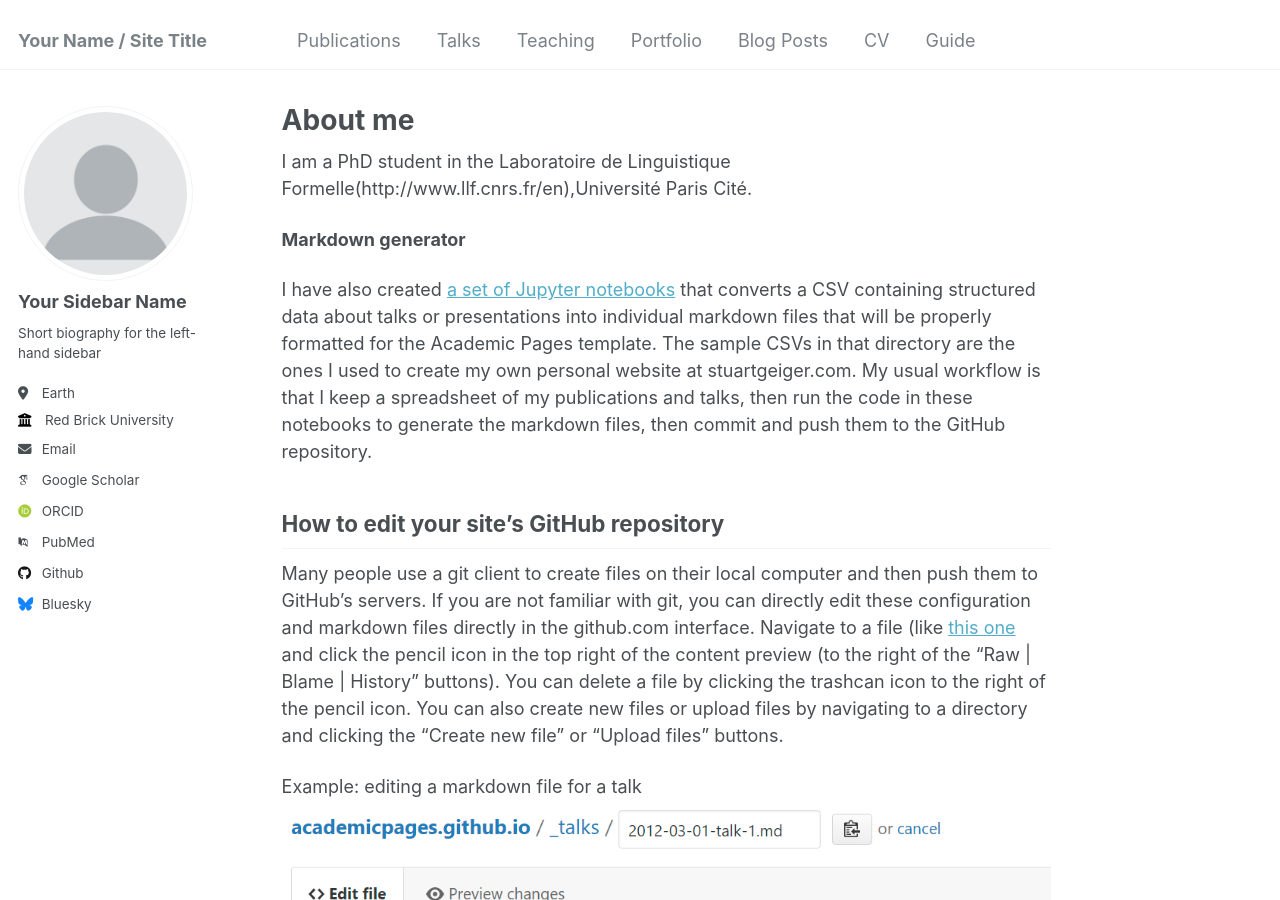
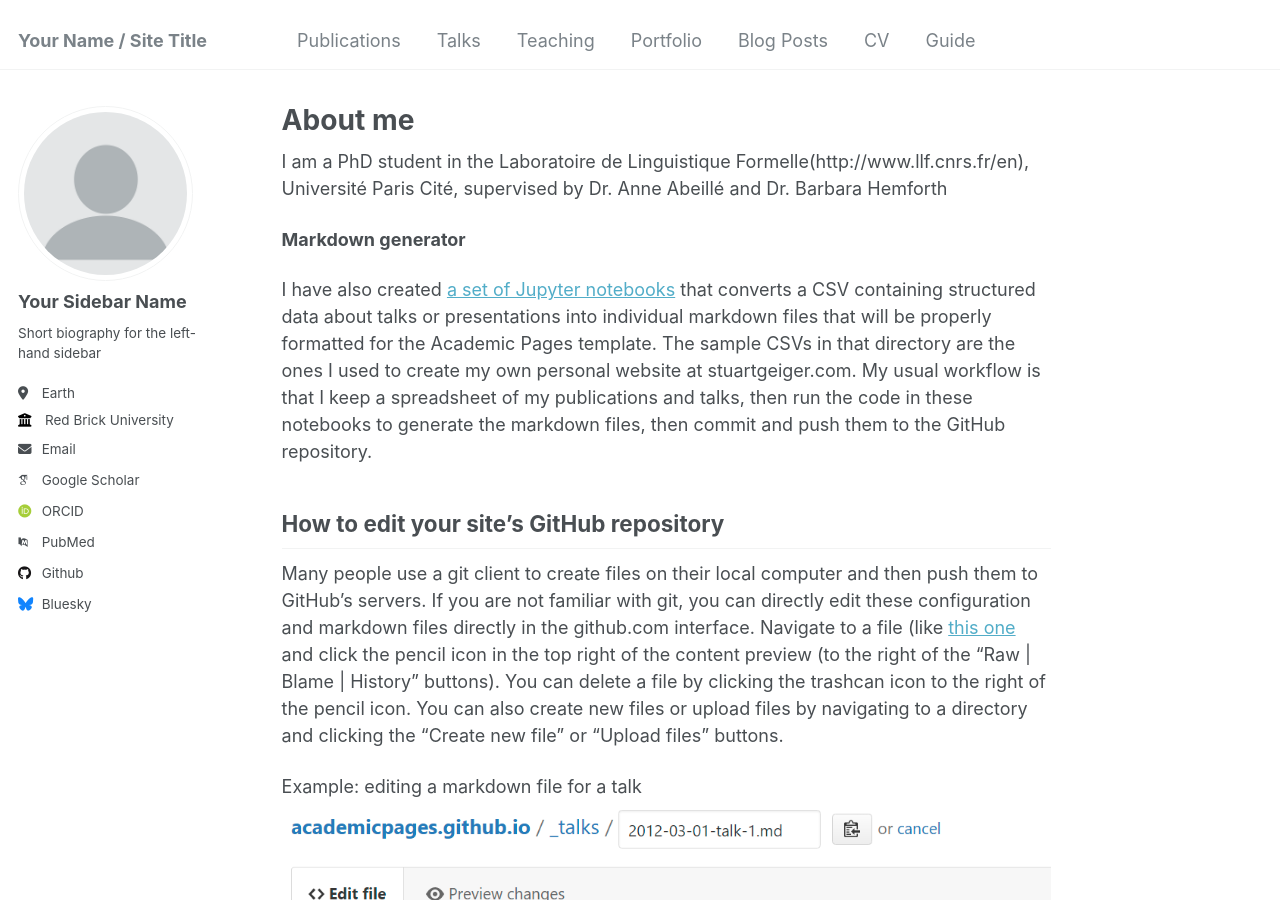
Before and after one commit to RuihuaMAO/Ruihua.Mao, a Jekyll site: the page built from _pages/about.md, in a window 1280 px wide and 900 px high. Built offline with Jekyll 4.4.1, drawn with Linux system fonts in a browser that asks for light colours; some web fonts are replaced.

Commit message:
Update about.md

```diff
--- a/_pages/about.md
+++ b/_pages/about.md
@@ -6,7 +6,7 @@ redirect_from:
   - /about/
   - /about.html
 ---
-I am a PhD student in the Laboratoire de Linguistique Formelle(http://www.llf.cnrs.fr/en),Université Paris Cité.
+I am a PhD student in the Laboratoire de Linguistique Formelle(http://www.llf.cnrs.fr/en), Université Paris Cité, supervised by Dr. Anne Abeillé and Dr. Barbara Hemforth
 
 
 
```
